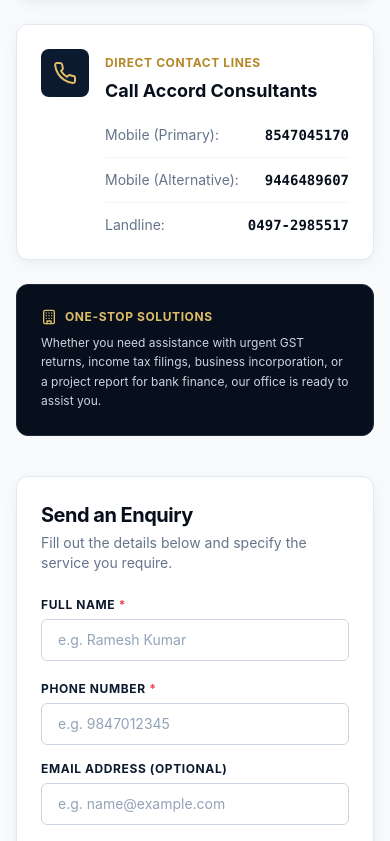
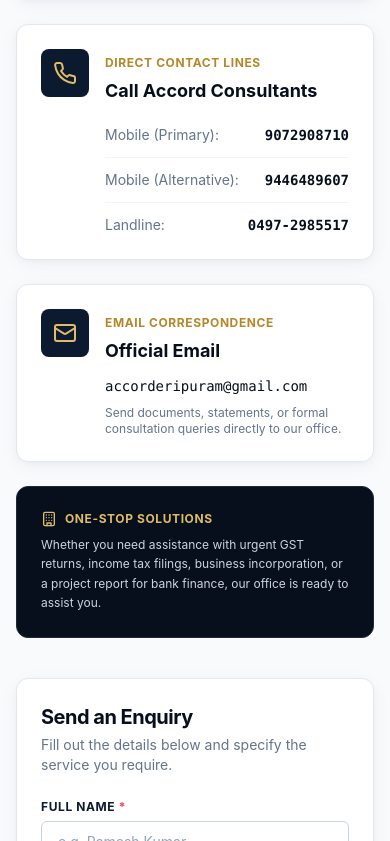
Before and after one commit to visionxacademey-png/ACCORDKNOWLEDGE-GROUP, a Next.js app: page /services/accounts in a window 390 px wide. Shown: the part 3903-4744 px from the top of the page. Built offline with nearby package versions, Linux system fonts and the light colour scheme.

Commit message:
Update official email to accorderipuram@gmail.com and primary phone number to 9072908710 across entire site

```diff
--- a/app/about/page.tsx
+++ b/app/about/page.tsx
@@ -8,6 +8,7 @@ import {
   Building2,
   Landmark,
   Phone,
+  Mail,
   ArrowRight,
   MapPin,
 } from "lucide-react";
@@ -139,10 +140,22 @@ export default function AboutPage() {
                     <div>
                       <strong className="text-navy-950">Contact Numbers:</strong>
                       <div className="mt-1 space-y-1 font-mono">
-                        <p><a href="tel:+918547045170" className="hover:text-gold-600">+91 85470 45170</a></p>
+                        <p><a href={COMPANY.primaryPhone.href} className="hover:text-gold-600 font-semibold text-navy-950">+91 {COMPANY.primaryPhone.display}</a></p>
                         <p><a href="tel:+919446489607" className="hover:text-gold-600">+91 94464 89607</a></p>
                         <p><a href="tel:04972985517" className="hover:text-gold-600">0497-2985517</a></p>
                       </div>
+                    </div>
+                  </div>
+
+                  <div className="flex items-start gap-3">
+                    <Mail className="w-4 h-4 text-gold-600 shrink-0 mt-0.5" />
+                    <div>
+                      <strong className="text-navy-950">Email:</strong>
+                      <p className="mt-0.5 font-mono text-xs">
+                        <a href={`mailto:${COMPANY.email}`} className="hover:text-gold-600 text-navy-950 font-medium break-all">
+                          {COMPANY.email}
+                        </a>
+                      </p>
                     </div>
                   </div>
                 </div>
--- a/app/contact/page.tsx
+++ b/app/contact/page.tsx
@@ -7,7 +7,7 @@ import { COMPANY } from "@/lib/constants";
 export const metadata: Metadata = {
   title: "Contact Us | Accord Knowledge Group – Payangadi Office",
   description:
-    "Contact Accord Knowledge Group for professional accounting, GST, income tax, and corporate consultancy in Eripuram, Payangadi, Kerala. Call 8547045170.",
+    "Contact Accord Knowledge Group for professional accounting, GST, income tax, and corporate consultancy in Eripuram, Payangadi, Kerala. Call 9072908710 or email accorderipuram@gmail.com.",
 };
 
 export default function ContactPage() {
--- a/app/layout.tsx
+++ b/app/layout.tsx
@@ -95,7 +95,8 @@ export default function RootLayout({
     alternateName: "Accord Knowledge Group",
     description:
       "Professional accounting, taxation, GST, TDS, company formation, and management consultancy firm located in Eripuram, Payangadi, Kerala.",
-    telephone: ["+91-8547045170", "+91-9446489607", "0497-2985517"],
+    email: "accorderipuram@gmail.com",
+    telephone: ["+91-9072908710", "+91-9446489607", "0497-2985517"],
     address: {
       "@type": "PostalAddress",
       streetAddress: "2nd Floor, Writer's Building, Near Police Station",
--- a/app/privacy-policy/page.tsx
+++ b/app/privacy-policy/page.tsx
@@ -89,6 +89,8 @@ export default function PrivacyPolicyPage() {
               {COMPANY.address.full}
               <br />
               Phone: {COMPANY.phones.map((p) => p.number).join(", ")}
+              <br />
+              Email: {COMPANY.email}
             </address>
           </div>
         </div>
--- a/app/terms/page.tsx
+++ b/app/terms/page.tsx
@@ -91,7 +91,9 @@ export default function TermsPage() {
               <br />
               {COMPANY.address.full}
               <br />
-              Direct Lines: 8547045170 / 9446489607 / 0497-2985517
+              Direct Lines: 9072908710 / 9446489607 / 0497-2985517
+              <br />
+              Email: accorderipuram@gmail.com
             </address>
           </div>
         </div>
--- a/components/ContactSection.tsx
+++ b/components/ContactSection.tsx
@@ -3,6 +3,7 @@
 import React, { useState } from "react";
 import {
   Phone,
+  Mail,
   MapPin,
   Building,
   CheckCircle,
@@ -150,10 +151,10 @@ export default function ContactSection() {
                     <div className="flex items-center justify-between pt-2">
                       <span className="text-slate-500">Mobile (Primary):</span>
                       <a
-                        href="tel:+918547045170"
+                        href={COMPANY.primaryPhone.href}
                         className="font-mono font-bold text-navy-950 hover:text-gold-600 transition-colors"
                       >
-                        8547045170
+                        {COMPANY.primaryPhone.display}
                       </a>
                     </div>
 
@@ -177,6 +178,32 @@ export default function ContactSection() {
                       </a>
                     </div>
                   </div>
+                </div>
+              </div>
+            </div>
+
+            {/* Official Email Card */}
+            <div className="bg-white rounded-xl p-6 sm:p-7 border border-slate-200 shadow-card">
+              <div className="flex items-start gap-4">
+                <div className="w-12 h-12 rounded-lg bg-navy-900 text-gold-400 flex items-center justify-center shrink-0">
+                  <Mail className="w-6 h-6" />
+                </div>
+                <div className="w-full">
+                  <span className="text-xs font-bold uppercase tracking-wider text-gold-600">
+                    Email Correspondence
+                  </span>
+                  <h3 className="text-lg font-bold text-navy-950 mt-1 mb-2">
+                    Official Email
+                  </h3>
+                  <a
+                    href={`mailto:${COMPANY.email}`}
+                    className="font-medium text-navy-950 hover:text-gold-600 transition-colors text-sm break-all font-mono"
+                  >
+                    {COMPANY.email}
+                  </a>
+                  <p className="text-xs text-slate-500 mt-2">
+                    Send documents, statements, or formal consultation queries directly to our office.
+                  </p>
                 </div>
               </div>
             </div>
--- a/components/Footer.tsx
+++ b/components/Footer.tsx
@@ -1,6 +1,6 @@
 import React from "react";
 import Link from "next/link";
-import { Phone, MapPin, ArrowRight } from "lucide-react";
+import { Phone, MapPin, ArrowRight, Mail } from "lucide-react";
 import Logo from "./Logo";
 import { COMPANY, NAV_LINKS } from "@/lib/constants";
 
@@ -110,15 +110,15 @@ export default function Footer() {
               </address>
             </div>
 
-            {/* Direct Phone Numbers */}
+            {/* Direct Phone Numbers & Email */}
             <div className="pt-2 space-y-2 text-xs sm:text-sm text-slate-300">
               <div className="flex items-center gap-2.5">
                 <Phone className="w-4 h-4 text-gold-400 shrink-0" />
                 <a
-                  href="tel:+918547045170"
-                  className="font-mono hover:text-gold-300 transition-colors"
+                  href={COMPANY.primaryPhone.href}
+                  className="font-mono hover:text-gold-300 transition-colors font-medium"
                 >
-                  8547045170
+                  {COMPANY.primaryPhone.display}
                 </a>
               </div>
               <div className="flex items-center gap-2.5 pl-6">
@@ -136,6 +136,15 @@ export default function Footer() {
                   className="font-mono hover:text-gold-300 transition-colors"
                 >
                   0497-2985517
+                </a>
+              </div>
+              <div className="flex items-center gap-2.5 pt-1">
+                <Mail className="w-4 h-4 text-gold-400 shrink-0" />
+                <a
+                  href={`mailto:${COMPANY.email}`}
+                  className="hover:text-gold-300 transition-colors break-all"
+                >
+                  {COMPANY.email}
                 </a>
               </div>
             </div>
--- a/components/Navbar.tsx
+++ b/components/Navbar.tsx
@@ -108,7 +108,7 @@ export default function Navbar() {
             <a
               href={COMPANY.primaryPhone.href}
               className="w-9 h-9 rounded-full bg-slate-50 hover:bg-gold-50 border border-slate-200 flex items-center justify-center text-slate-700 hover:text-gold-700 shadow-xs transition-colors"
-              aria-label="Call 8547045170"
+              aria-label={`Call ${COMPANY.primaryPhone.display}`}
             >
               <Phone className="w-4 h-4 text-gold-600" />
             </a>
--- a/lib/constants.ts
+++ b/lib/constants.ts
@@ -3,6 +3,7 @@ export const COMPANY = {
   shortName: "Accord Knowledge Group",
   tagline: "Tax & Management Consultants",
   positioning: "One stop solutions to all your Financial Accounting & Taxation Needs",
+  email: "accorderipuram@gmail.com",
   address: {
     line1: "2nd Floor, Writer's Building",
     line2: "Near Police Station",
@@ -12,15 +13,15 @@ export const COMPANY = {
     full: "2nd Floor, Writer's Building, Near Police Station, Eripuram, Payangadi, Kerala – 670 303",
   },
   phones: [
-    { label: "Primary Mobile", number: "8547045170", href: "tel:+918547045170", formatted: "+91 85470 45170" },
+    { label: "Primary Mobile", number: "9072908710", href: "tel:+919072908710", formatted: "+91 90729 08710" },
     { label: "Mobile", number: "9446489607", href: "tel:+919446489607", formatted: "+91 94464 89607" },
     { label: "Landline", number: "0497-2985517", href: "tel:04972985517", formatted: "0497-2985517" },
   ],
   primaryPhone: {
-    number: "8547045170",
-    href: "tel:+918547045170",
-    formatted: "+91 85470 45170",
-    display: "8547045170",
+    number: "9072908710",
+    href: "tel:+919072908710",
+    formatted: "+91 90729 08710",
+    display: "9072908710",
   },
   workingHours: "Monday – Saturday: 9:30 AM – 5:30 PM",
   locationName: "Payangadi, Kannur District, Kerala",
```
